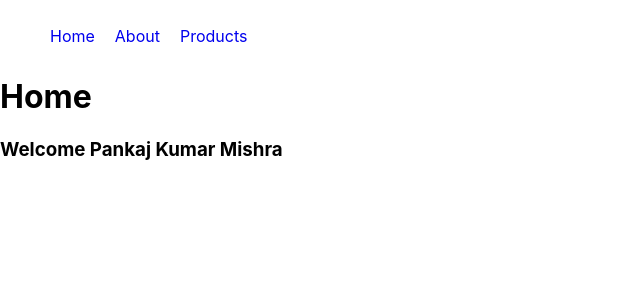
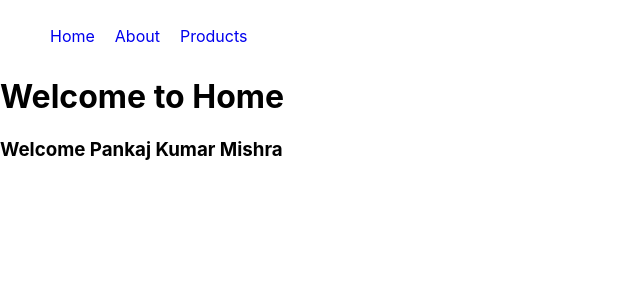
Before and after one commit to pankaj-kumar-mishra/react-experiments, a React (Create React App) app: page / in a window 1280 px wide. Shown: the top 300 px of the page, without its empty margins (0-640 px from the left). Built offline with nearby package versions, Linux system fonts and the light colour scheme.

Commit message:
mini test 2

```diff
--- a/src/routes/components/Home.js
+++ b/src/routes/components/Home.js
@@ -3,7 +3,7 @@ import React from "react";
 const Home = () => {
   return (
     <div>
-      <h1>Home</h1>
+      <h1>Welcome to Home</h1>
       <h3>Welcome Pankaj Kumar Mishra</h3>
     </div>
   );
```
